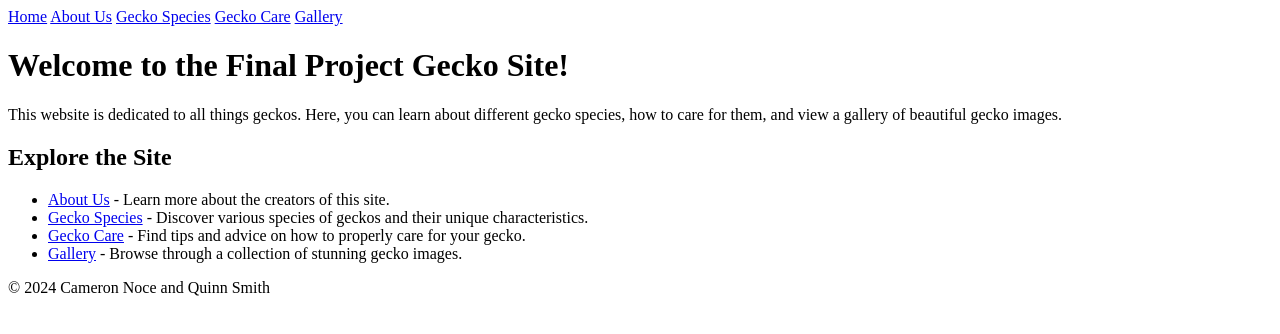
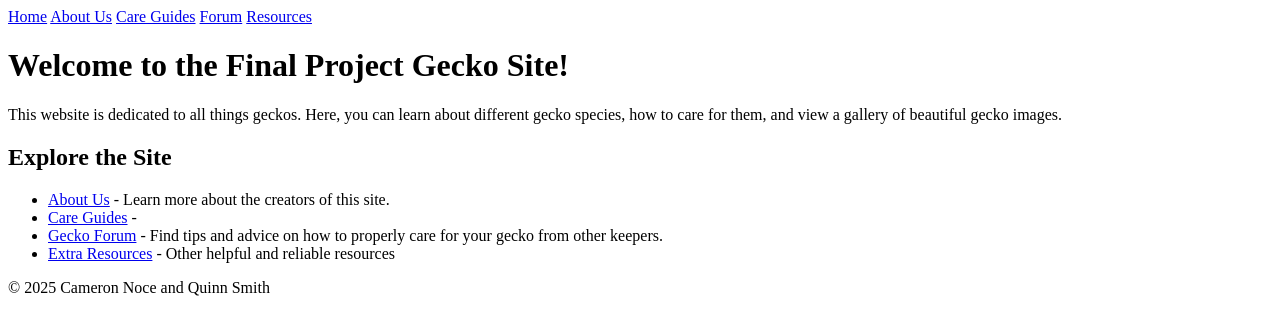
Before and after one commit to Quinnsmitth/GeckoSite, a plain HTML site: page pages/index.html in a window 1280 px wide. Drawn offline with Linux system fonts and the light colour scheme.

Commit message:
added files and organization

```diff
--- a/pages/index.html
+++ b/pages/index.html
@@ -5,24 +5,24 @@
     <title>Final Project Gecko Site - Cameron Noce, Quinn Smith</title>
 </head>
 <nav>
-    <a href="index.html">Home</a>
-    <a href="about.html">About Us</a>
-    <a href="geckos.html">Gecko Species</a>
-    <a href="care.html">Gecko Care</a>
-    <a href="gallery.html">Gallery</a>
+    <a href="pages/index.html">Home</a>
+    <a href="pages/about.html">About Us</a>
+    <a href="pages/care.html">Care Guides</a>
+    <a href="pages/forum.html">Forum</a>
+    <a href="pages/resources.html">Resources</a>
 </nav>
 <body>
     <h1>Welcome to the Final Project Gecko Site!</h1>
     <p>This website is dedicated to all things geckos. Here, you can learn about different gecko species, how to care for them, and view a gallery of beautiful gecko images.</p>
     <h2>Explore the Site</h2>
     <ul>
-        <li><a href="about.html">About Us</a> - Learn more about the creators of this site.</li>
-        <li><a href="geckos.html">Gecko Species</a> - Discover various species of geckos and their unique characteristics.</li>
-        <li><a href="care.html">Gecko Care</a> - Find tips and advice on how to properly care for your gecko.</li>
-        <li><a href="gallery.html">Gallery</a> - Browse through a collection of stunning gecko images.</li>
+        <li><a href="pages/about.html">About Us</a> - Learn more about the creators of this site.</li>
+        <li><a href="pages/care.html">Care Guides</a> - </li>
+        <li><a href="pages/forum.html">Gecko Forum</a> - Find tips and advice on how to properly care for your gecko from other keepers.</li>
+        <li><a href="pages/resources.html">Extra Resources</a> - Other helpful and reliable resources</li>
     </ul>
     <footer>
-        <p>&copy; 2024 Cameron Noce and Quinn Smith</p>
+        <p>&copy; 2025 Cameron Noce and Quinn Smith</p>
     </footer>
 
 
```
Also changed, not shown: pages/about.html (added), pages/care.html (added), pages/forum.html (added), pages/resources.html (added).
